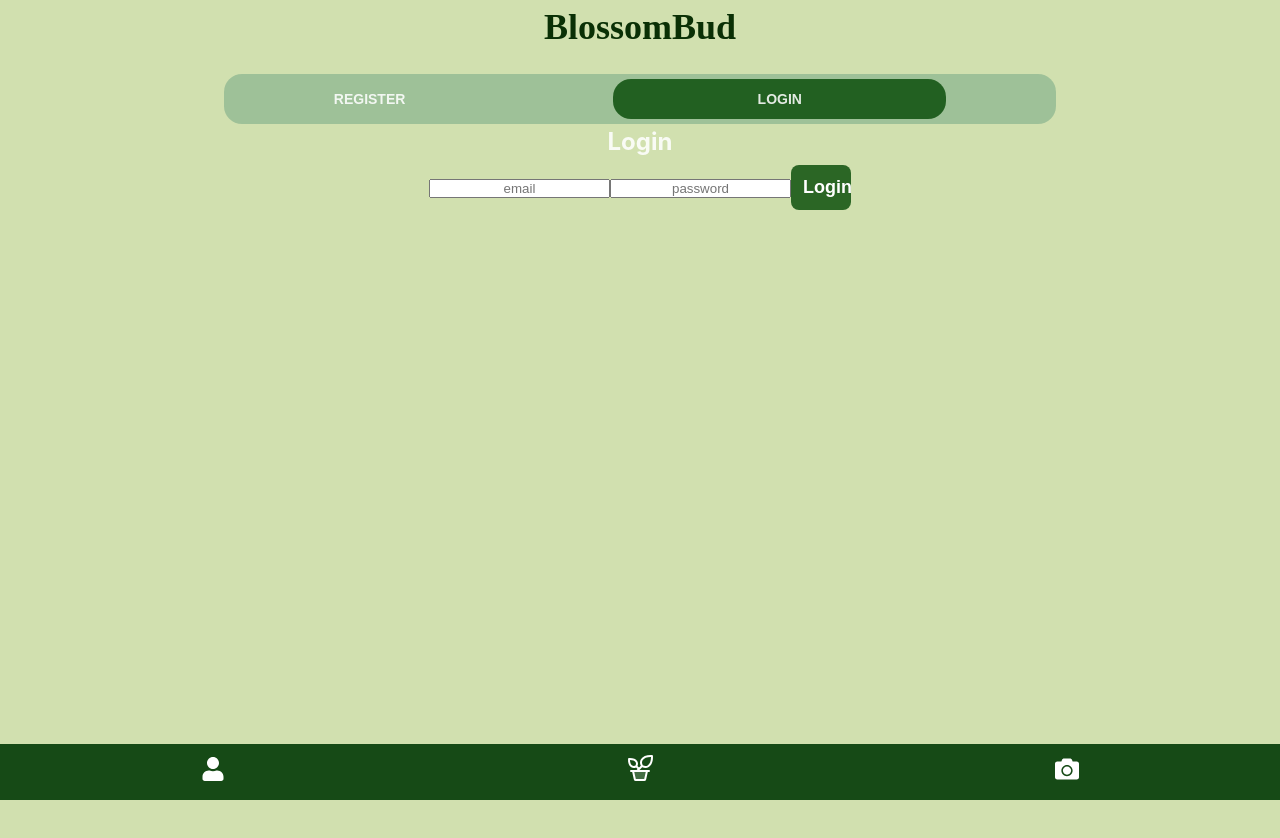
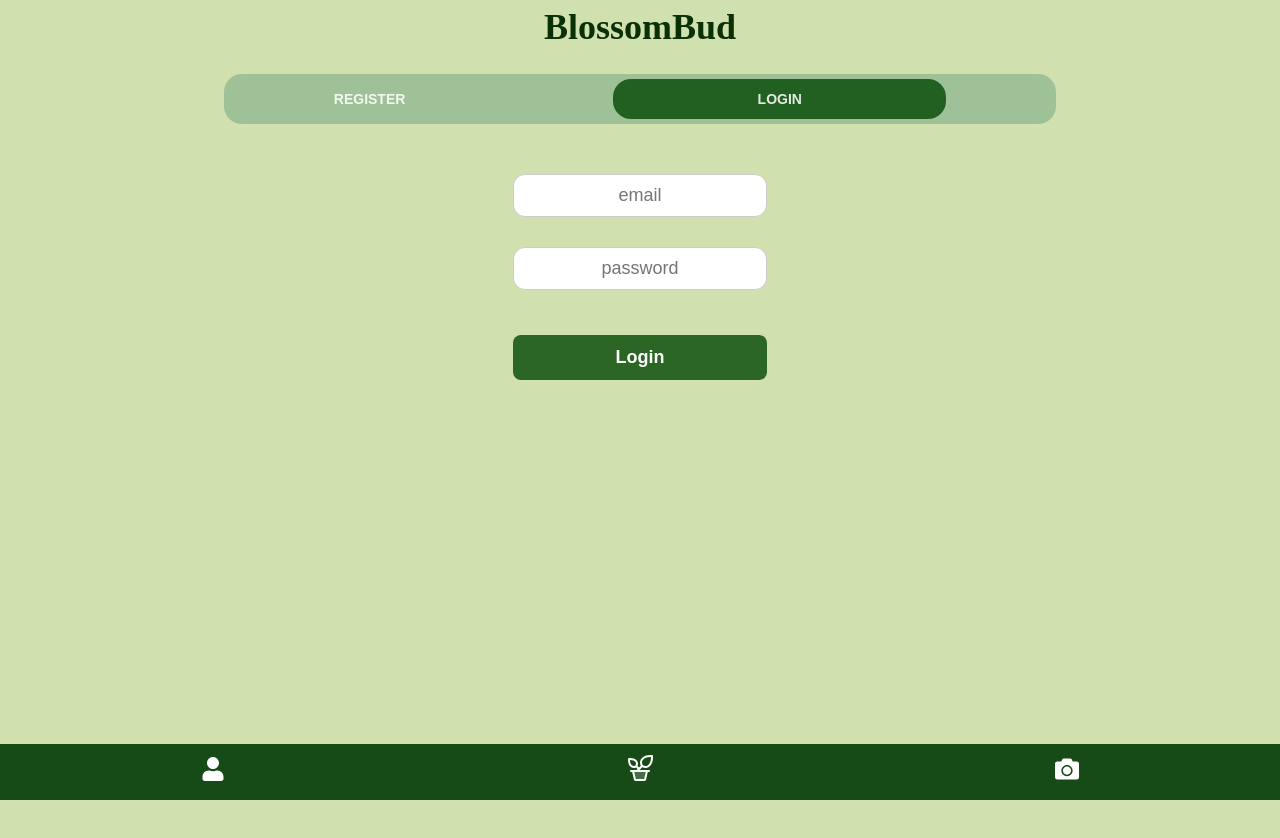
Before and after one commit to loickho/BlossomBud, a React (Vite) app in the folder client/: page /login in a window 1280 px wide. Both pictures are taken after a click on the button "LOGIN". Shown: the top 838 px of the page. Before the commit the page ends 800 px from the top, so only its background shows below. Built offline with nearby package versions, Linux system fonts and the light colour scheme; a web font is replaced by a local one.

Commit message:
login and register css

```diff
--- a/client/src/components/AddPlantScreen/AddPlantScreen.css
+++ b/client/src/components/AddPlantScreen/AddPlantScreen.css
@@ -2,3 +2,13 @@
   display: flex;
   flex-direction: column;
 }
+
+form {
+  display: flex;
+  flex-direction: column;
+}
+
+.header {
+  font-size: 2rem;
+  color: black;
+}
--- a/client/src/components/AddPlantScreen/AddPlantScreen.jsx
+++ b/client/src/components/AddPlantScreen/AddPlantScreen.jsx
@@ -1,9 +1,10 @@
 import Camera from "../Camera/Camera";
 import './AddPlantScreen.css';
 import { useState, useEffect } from "react";
-import { Navigate } from "react-router-dom";
+import { useNavigate } from "react-router-dom";
 
 export default function AddPlantScreen ({ userId }) {
+  const navigate = useNavigate();
   const [plants, setPlants] = useState([]);
   const [capturedImage, setCapturedImage] = useState(null);
 
@@ -25,6 +26,7 @@ export default function AddPlantScreen ({ userId }) {
   }, [])
 
   async function handleSubmit (event) {
+
     event.preventDefault();
     const selectedPlant = event.target.elements.plantName.value;
     const response = await fetch(`http://localhost:3000/${userId}/addUserPlant`, {
@@ -35,13 +37,13 @@ export default function AddPlantScreen ({ userId }) {
       },
       body: JSON.stringify({ userId: userId, plantid: selectedPlant, pictures: [capturedImage] })
     });
-    TODO: // make this navigate to the newly added plant's screen
-    <Navigate to="/mygarden" />
+    navigate('/mygarden');
   }
 
   return (
     <div className="add-plant-screen">
-      <h1>Add a new plant</h1>
+      <hr />
+      <h2 className="header">Add a new plant</h2>
       <Camera capturedImage={capturedImage} setCapturedImage={setCapturedImage}/>
       <form onSubmit={handleSubmit}>
       <select name="plantName">
@@ -49,6 +51,12 @@ export default function AddPlantScreen ({ userId }) {
           return <option key={plant._id} value={`${plant._id}`}>{plant.name}</option>
         })}
       </select>
+      <p>How many days ago did you last water your plant?</p>
+      <select name="daysSinceWatering">
+        {Array.from({ length: 12 }, (_,i) => (
+          <option key={i+1} value={i+1}>{i+1}</option>
+        ))}
+      </select>
         <button type="submit">Add Plant</button>
       </form>
     </div>
--- a/client/src/components/Camera/Camera.css
+++ b/client/src/components/Camera/Camera.css
@@ -6,6 +6,19 @@
   width: 80%;
 }
 
-/* .shutter-button {
-  font-size: 96px;
-} */
+.camera {
+  border: 4px solid grey;
+  width: 80%;
+  display: inline-block;
+  text-align-last: center;
+  padding-top: 60px;
+  padding-bottom: 60px;
+  margin-top: 30px;
+  margin-bottom: 30px;
+}
+
+.shutter-button {
+  font-size: 30px;
+  text-align: center;
+  font-weight: bold;
+}
--- a/client/src/components/Camera/Camera.jsx
+++ b/client/src/components/Camera/Camera.jsx
@@ -56,9 +56,9 @@ export default function Camera ({ capturedImage, setCapturedImage}) {
   return (
     <div>
       {!capturedImage && (
-        <div>
+        <div className='camera'>
           {!showCamera ? (
-            <button onClick={startCamera} className='shutter-button'>Add picture📸</button>
+            <button onClick={startCamera} className='shutter-button'>Take a picture</button>
           ) : (
             <div>
               <Webcam
--- a/client/src/components/Login/Login.css
+++ b/client/src/components/Login/Login.css
@@ -1,7 +1,35 @@
+.login {
+  display: flex;
+}
+
 .form-submit {
   background-color: rgba(9, 77, 9, 0.829);
   color: white;
   font-weight: bold;
   font-size: 18px;
   padding: 12px;
+  width: 100%;
+  margin-top: 30px;
 }
+
+input {
+  width: 100%;
+  padding: 10px;
+  margin-bottom: 15px;
+  margin-top: 15px;
+  box-sizing: border-box;
+  border: 1px solid #ccc;
+  border-radius: 5px;
+  font-size: 18px;
+  border-radius: 12px;
+}
+
+input:focus {
+  outline: none;
+  border-color: #0066cc;
+  box-shadow: 0 0 5px rgba(0, 102, 204, 0.5);
+}
+
+#login-header {
+  margin-top: 30px;
+}
--- a/client/src/components/Login/Login.jsx
+++ b/client/src/components/Login/Login.jsx
@@ -43,12 +43,13 @@ const Login = ({ getUserId, setIsAuthenticated }) => {
 
   return (
     <div className="login">
-      <h2>Login</h2>
-      <form className="form" onSubmit={handleSubmit}>
+      {/* <h2 className='header' id="login-header">Login</h2> */}
+      <form className="login-form" onSubmit={handleSubmit}>
         <input
           type="text"
           placeholder="email"
           name="email"
+          autoComplete="on"
           value={state.email}
           onChange={handleChange}
         />
@@ -56,6 +57,7 @@ const Login = ({ getUserId, setIsAuthenticated }) => {
           type="password"
           placeholder="password"
           name="password"
+          autoComplete="on"
           value={state.password}
           onChange={handleChange}
         />
--- a/client/src/components/Register/Register.jsx
+++ b/client/src/components/Register/Register.jsx
@@ -108,7 +108,7 @@ const Register = ({ setIsAuthenticated }) => {
 
   return (
     <section>
-      <h2>Register</h2>
+      {/* <h2>Register</h2> */}
       <form className="form" onSubmit={handleSubmit}>
         <input
           type="text"
--- a/client/src/components/RegisterLoginScreen/RegisterLoginScreen.css
+++ b/client/src/components/RegisterLoginScreen/RegisterLoginScreen.css
@@ -2,4 +2,5 @@
   display: flex;
   flex-direction: column;
   align-items: center;
+  height: 100vh;
 }
--- a/client/src/components/RegisterLoginSlider/RegisterLoginSlider.css
+++ b/client/src/components/RegisterLoginSlider/RegisterLoginSlider.css
@@ -8,6 +8,7 @@
   justify-content: space-around;
   overflow: hidden;
   position: relative;
+  margin-bottom: 35px;
 }
 
 button {
```
